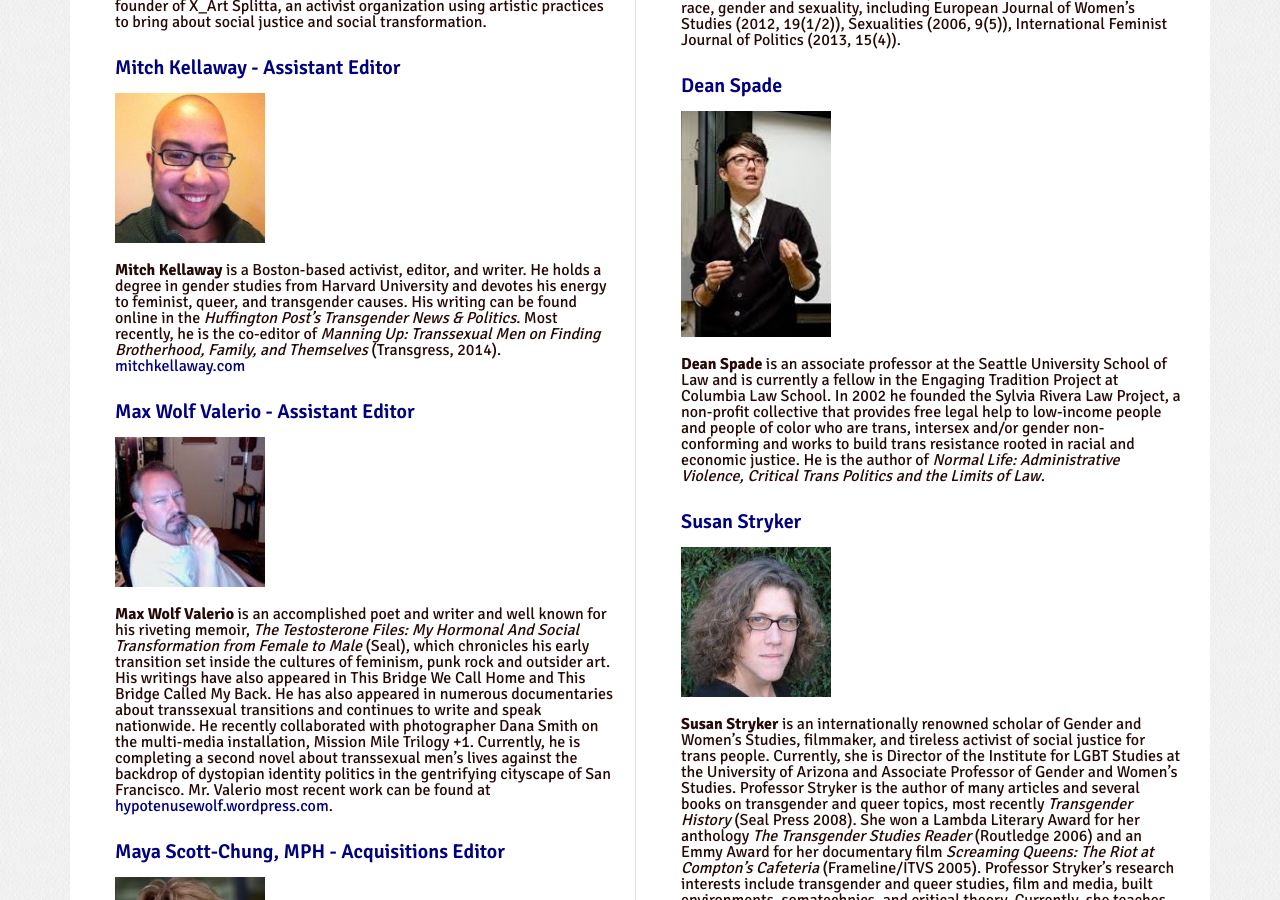
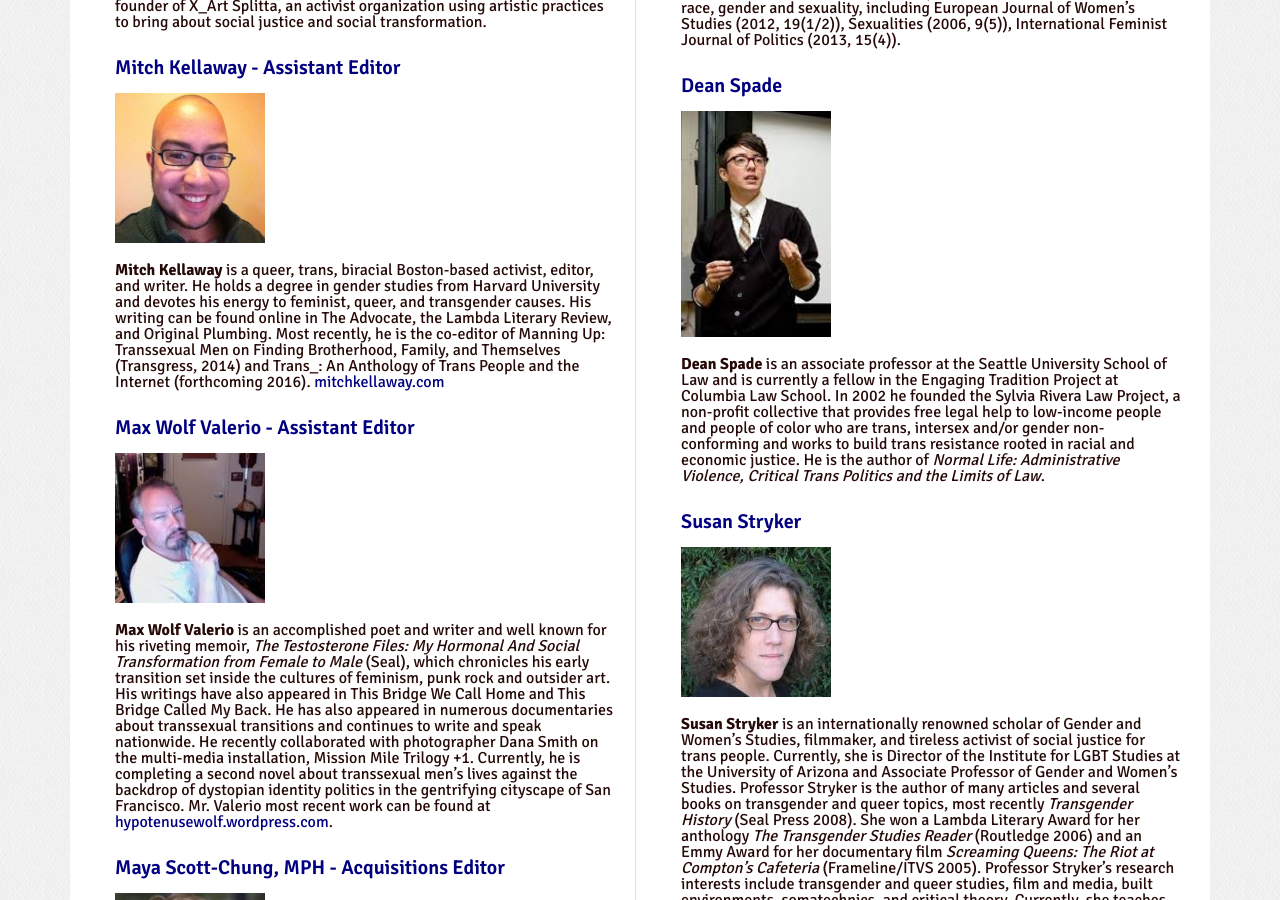
Before and after one commit to transgresspress/transgresspress.github.io, a Jekyll site: the page built from about/collective/index.html, in a window 1280 px wide and 900 px high, scrolled down 1234 px. Built offline with Jekyll 4.4.1, drawn with Linux system fonts in a browser that asks for light colours.

Commit message:
Updates Mitch bio

```diff
--- a/_data/collective.yml
+++ b/_data/collective.yml
@@ -23,7 +23,7 @@
   is_editor: true
   is_advisor: false
   position: Assistant Editor
-  description: <strong>Mitch Kellaway</strong> is a Boston-based activist, editor, and writer.  He holds a degree in gender studies from Harvard University and devotes his energy to feminist, queer, and transgender causes.  His writing can be found online in the <em>Huffington Post’s Transgender News & Politics</em>.  Most recently, he is the co-editor of <em>Manning Up&#058; Transsexual Men on Finding Brotherhood, Family, and Themselves</em> (Transgress, 2014). <a href="http&#058;//mitchkellaway.com" target="_blank">mitchkellaway.com</a>
+  description: <strong>Mitch Kellaway</strong> is a queer, trans, biracial Boston-based activist, editor, and writer. He holds a degree in gender studies from Harvard University and devotes his energy to feminist, queer, and transgender causes. His writing can be found online in The Advocate, the Lambda Literary Review, and Original Plumbing. Most recently, he is the co-editor of Manning Up&#058; Transsexual Men on Finding Brotherhood, Family, and Themselves (Transgress, 2014) and Trans_&#058; An Anthology of Trans People and the Internet (forthcoming 2016). <a href="http&#058;//mitchkellaway.com" target="_blank">mitchkellaway.com</a>
   image_file: staff_mitch.jpg
 
 - name: Jin Haritaworn
```
